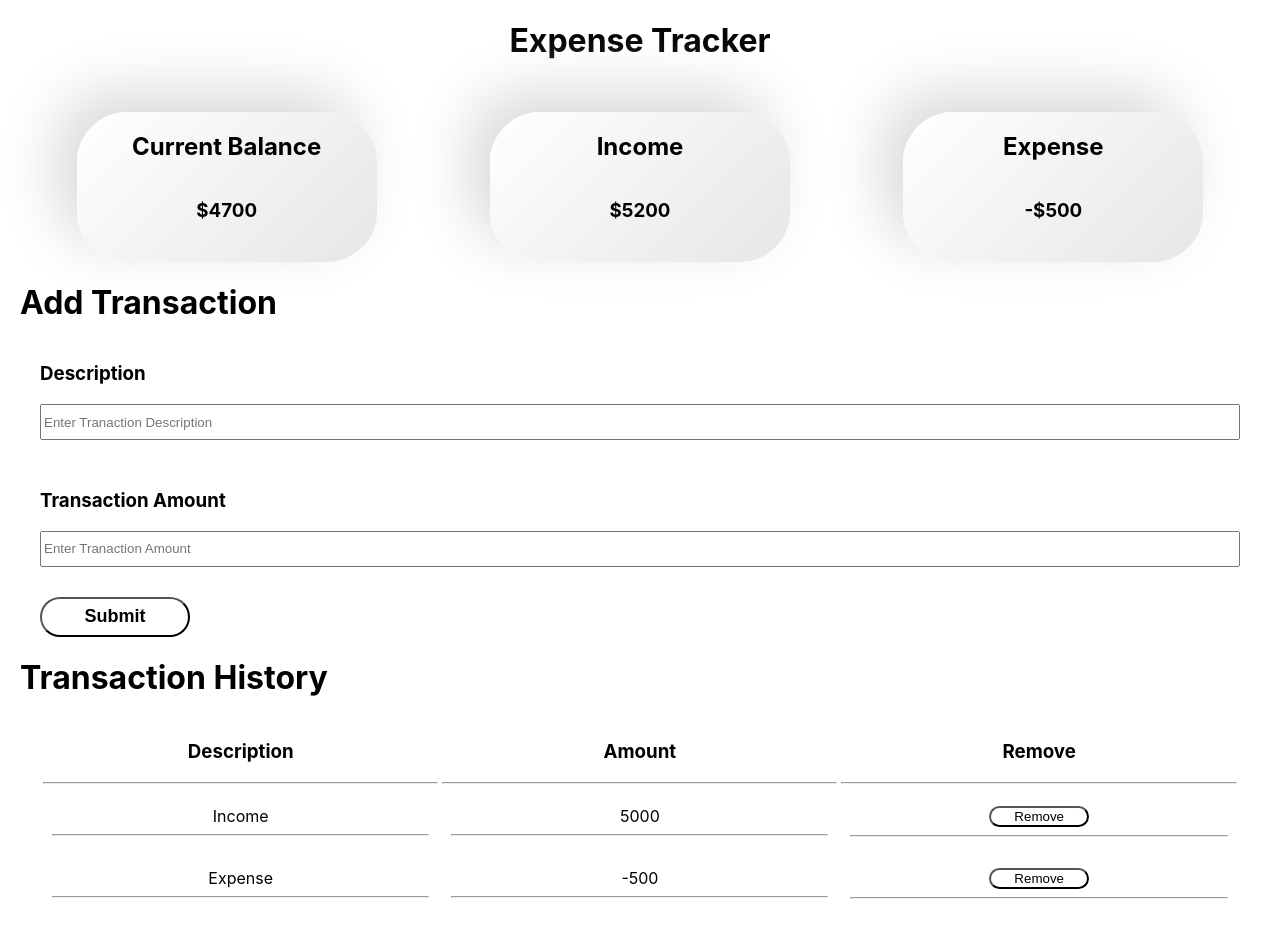
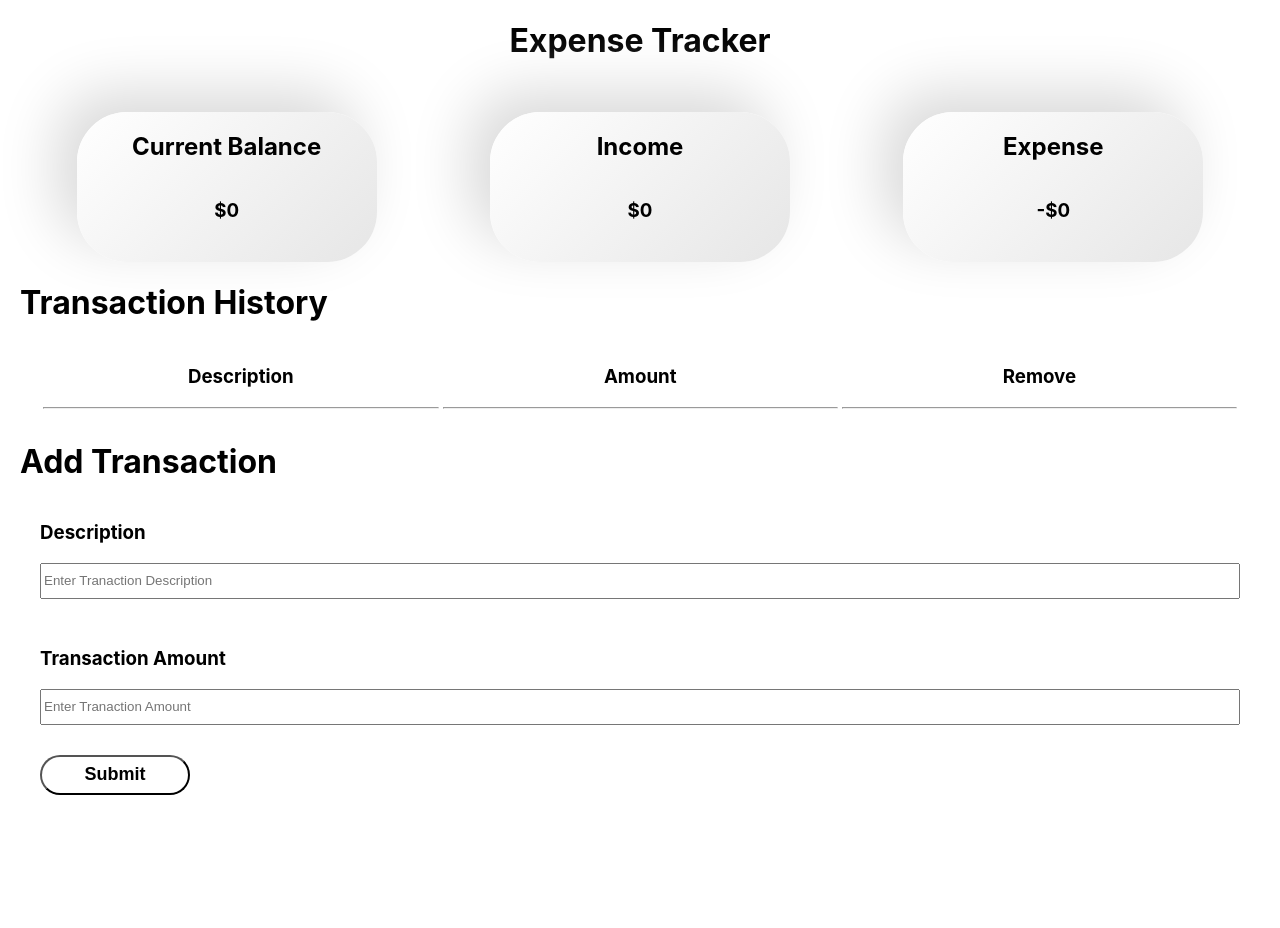
Before and after one commit to EhsanShakil/Expense-Tracker-Using-TypeScript, a React (Create React App) app: page / in a window 1280 px wide. Shown: the top 928 px of the page. After the commit the page ends 815 px from the top, so only its background shows below. Built offline with nearby package versions, Linux system fonts and the light colour scheme.

Commit message:
Updating

```diff
--- a/src/App.tsx
+++ b/src/App.tsx
@@ -16,8 +16,8 @@ function App() {
         <Income />
         <Expense />
       </div>
+      <TransactionHistory />
       <AddTransaction />
-      <TransactionHistory />
     </GlobalProvider>
   );
 }
--- a/src/GlobalState/Gloabal_State.tsx
+++ b/src/GlobalState/Gloabal_State.tsx
@@ -19,21 +19,21 @@ export type contextProps = {
 
 let InitialState: State = {
   transaction: [
-    {
-      ID: 1,
-      Description: "Income",
-      Amount: 5000,
-    },
-    {
-      ID: 2,
-      Description: "Expense",
-      Amount: -500,
-    },
-    {
-      ID: 3,
-      Description: "Bill",
-      Amount: 200,
-    },
+    // {
+    //   ID: 1,
+    //   Description: "Income",
+    //   Amount: 5000,
+    // },
+    // {
+    //   ID: 2,
+    //   Description: "Expense",
+    //   Amount: -500,
+    // },
+    // {
+    //   ID: 3,
+    //   Description: "Bill",
+    //   Amount: 200,
+    // },
   ],
 };
 
```
